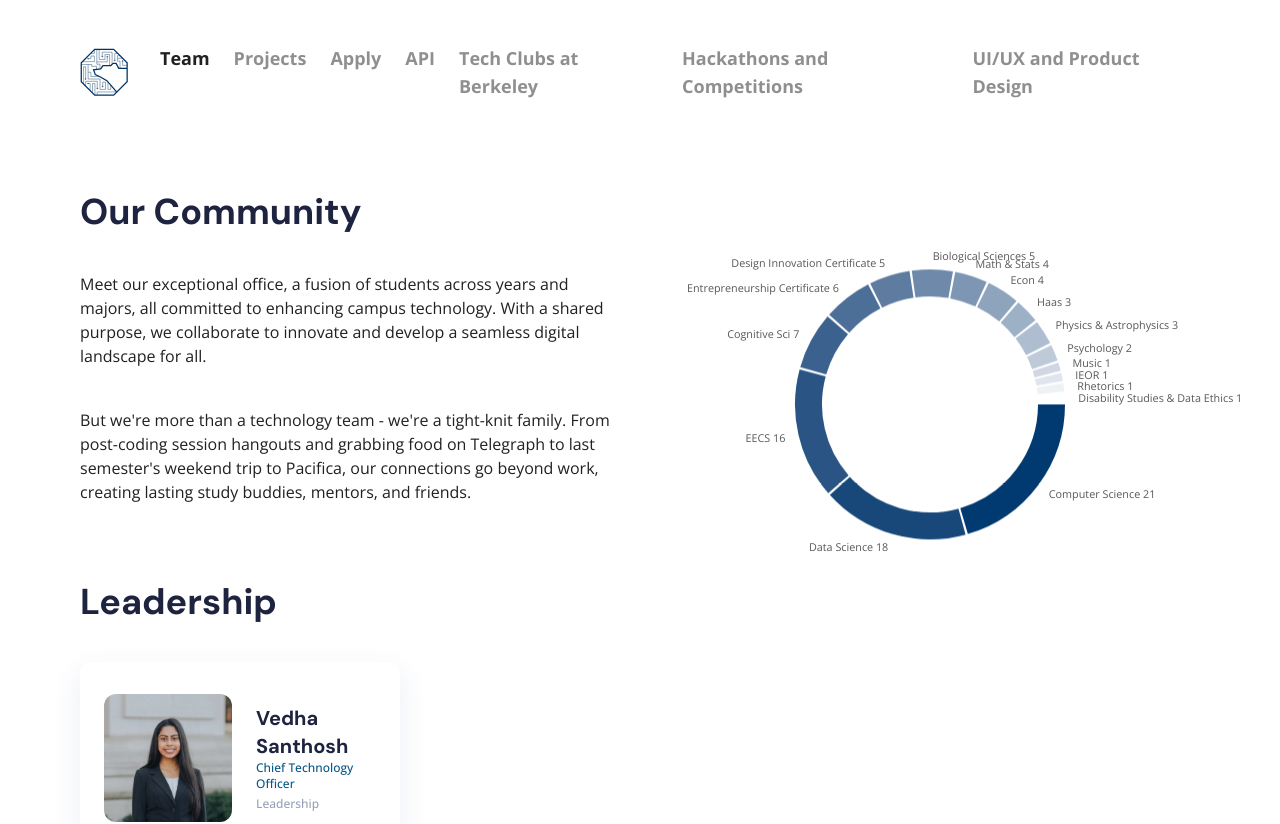
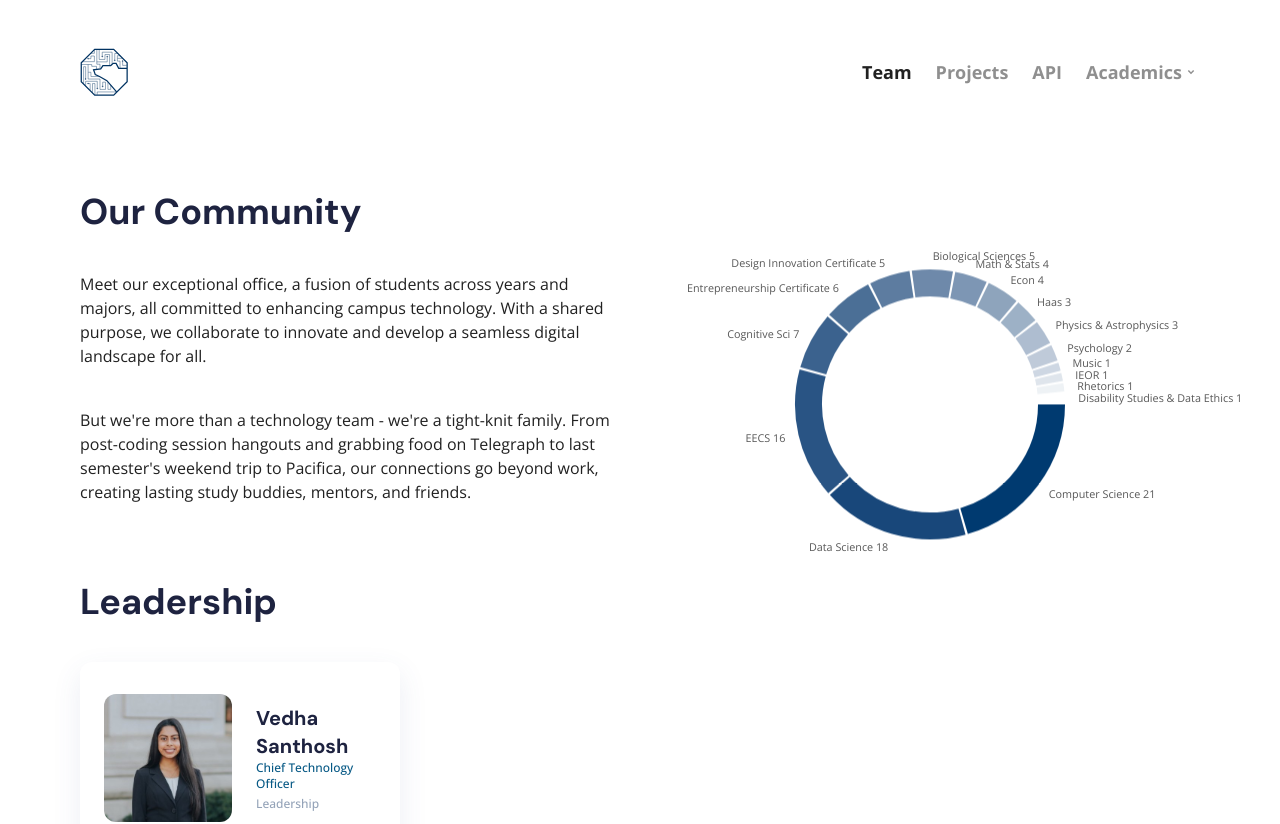
Before and after one commit to OCTO-Marketing/octo-react, a React (Create React App) app: page /team in a window 1280 px wide. Shown: the top 824 px of the page. Built offline with nearby package versions, Linux system fonts and the light colour scheme.

Commit message:
Nav bar, edures fix

```diff
--- a/src/App.tsx
+++ b/src/App.tsx
@@ -19,7 +19,13 @@ function App() {
             <Route path='/' element={<Navigation />}>
                 <Route index element={<Home />} />
                 {NAV_BAR_ITEMS.map((item) => {
-                    return <Route path={item.path} element={item.component()} />
+                    if (item.subItems) {
+                        return item.subItems.map((subItem) => {
+                            return <Route path={subItem.path} element={subItem.component!()} />
+                        })
+                    } else {
+                        return <Route path={item.path} element={item.component!()} />
+                    }
                 })}
                 <Route element={<NotFound />} />
             </Route>
--- /dev/null
+++ b/src/components/Components/Dropdown.component.tsx
@@ -0,0 +1,69 @@
+import * as React from "react";
+import { NavBarItem } from "data/navbaritems.data"
+import { useNavigate } from 'react-router-dom'
+import { RiArrowDropDownLine, RiArrowDropUpLine } from "react-icons/ri";
+
+export const Dropdown = ({items, children}: {
+    items: NavBarItem[],
+    children: string
+}) => {
+    const [isOpen, setIsOpen] = React.useState(false);
+    const btnRef = React.useRef<HTMLButtonElement>(null)
+    const toggleDropdown = () => {
+        setIsOpen(!isOpen);
+    };
+
+
+    const navigate = useNavigate()
+
+    React.useEffect(() => {
+
+        const closeDropdown = (e: any) => {
+            if (isOpen && !btnRef.current?.contains(e.target)) {
+                setIsOpen(false);
+            }
+        };
+
+        document.body.addEventListener('click', closeDropdown);
+        return () => document.body.removeEventListener('click', closeDropdown);
+    }, [isOpen]);
+
+    return (
+        <div className="relative inline-block">
+            <button
+                type="button"
+                className="inline-flex items-center"
+                onClick={toggleDropdown}
+                ref={btnRef}
+            >
+                {children}
+                {
+                    !isOpen
+                    ? <RiArrowDropDownLine />
+                    : <RiArrowDropUpLine />
+                }
+            </button>
+
+            {isOpen &&
+                <div className="origin-top-right absolute right-0 mt-2 w-44 rounded-lg shadow-lg bg-white ring-1 ring-black ring-opacity-5">
+                    <ul role="menu" aria-orientation="vertical" aria-labelledby={`${children}-menu`}>
+                        {items.map((item) => {
+                            const { path, label} = item
+                            return (
+                                <li
+                                    className={`cursor-pointer block px-4 py-2 text-sm text-gray-700 hover:bg-gray-100 transition-opacity duration-300`}
+                                    onClick={(e) => {
+                                        navigate(path)
+                                        toggleDropdown();
+                                    }}
+                                >
+                                    {label}
+                                </li>
+                            )
+                        })}
+                    </ul>
+                </div>
+            }
+        </div>
+    )
+}
--- a/src/components/Navigation/NavBar.tsx
+++ b/src/components/Navigation/NavBar.tsx
@@ -2,6 +2,7 @@ import { useState } from 'react'
 import { ReactComponent as OCTOLogo } from '../../assets/octo.svg'
 import { NAV_BAR_ITEMS } from '../../data/navbaritems.data'
 import { useLocation, useNavigate } from 'react-router-dom'
+import { Dropdown } from 'components/Components/Dropdown.component'
 
 const NavBar = () => {
     const [scrolled, setScrolled] = useState(false)
@@ -40,12 +41,16 @@ const NavBar = () => {
                 className='flex justify-between gap-6 font-bold text-lg'
             >
                 {NAV_BAR_ITEMS.map((item) => {
-                    const { path, label } = item
+                    const { path, label, subItems} = item
                     const selected = path === location
                     return (
                         <li
                             key={label}
-                            onClick={() => navigate(path)}
+                            onClick={() => {
+                                if (!subItems) {
+                                    navigate(path)
+                                }
+                            }}
                             className={`cursor-pointer ${
                                 selected
                                     ? 'opacity-100'
@@ -54,7 +59,11 @@ const NavBar = () => {
                                 label === 'API' && 'mb:hidden'
                             }`}
                         >
-                            {label}
+                            {
+                                subItems
+                                ? <Dropdown items={subItems}>{label}</Dropdown>
+                                : label
+                            }
                             {item.new && (
                                 <span className='inline-block ml-1 p-1 bg-accent rounded-md text-white uppercase text-base'>
                                     New
--- a/src/data/navbaritems.data.ts
+++ b/src/data/navbaritems.data.ts
@@ -1,10 +1,11 @@
 import APIDocs from '../pages/APIDocs/APIDocs.page'
-import Apply from '../pages/Apply.page'
+// import Apply from '../pages/Apply.page'
 import Projects from '../pages/Projects.page'
 import Team from '../pages/Team.page'
-import TechClubs from '../pages/TechClubs.page'
-import HacksAndComps from '../pages/HackathonsAndComps.page'
-import UIUXPD from '../pages/UIUXProductDesign.page'
+import EducationalResources from '../pages/Academics/EducationalResources.page'
+import HackathonsAndComps from '../pages/Academics/HackathonsAndComps.page'
+import TechClubs from '../pages/Academics/TechClubs.page'
+import UIUXProductDesign from '../pages/Academics/UIUXProductDesign.page'
 
 export interface NavBarItem {
     path: string
@@ -12,17 +13,23 @@ export interface NavBarItem {
     unavailable?: boolean
     active?: boolean
     new?: boolean
-    component: () => JSX.Element
+    subItems?: NavBarItem[]
+    component?: () => JSX.Element
 }
+
+export const ACADEMICS_ITEMS: NavBarItem[] = [
+    { path: '/academics/educationalresources', label: 'Educational Resources', component: EducationalResources },
+    { path: '/academics/hackathonsandcomps', label: 'Hackathons and Competitions', component: HackathonsAndComps },
+    { path: '/academics/techclubs', label: 'Tech Clubs', component: TechClubs },
+    { path: '/academics/uiuxproductdesign', label: 'UI/UX Product Design', component: UIUXProductDesign },
+]
 
 export const NAV_BAR_ITEMS: NavBarItem[] = [
     // { path: '/research-fair', label: 'Research Fair', component: ResearchFair },
     // { path: '/case-comp', label: 'Case Competition', component: CaseComp },
     { path: '/team', label: 'Team', component: Team },
     { path: '/projects', label: 'Projects', component: Projects },
-    { path: '/apply', label: 'Apply', component: Apply },
+    // { path: '/apply', label: 'Apply', component: Apply },
     { path: '/api', label: 'API', component: APIDocs },
-    { path: '/techclubs', label: 'Tech Clubs at Berkeley', component: TechClubs },
-    { path: '/hacksandcomps', label: 'Hackathons and Competitions', component: HacksAndComps},
-    { path: '/uiuxpd', label: 'UI/UX and Product Design', component: UIUXPD}
+    { path: '/academics', label: 'Academics', subItems: ACADEMICS_ITEMS},
 ]
--- a/src/pages/TechClubs.page.tsx
+++ b/src/pages/Academics/TechClubs.page.tsx
@@ -1,10 +1,10 @@
 import { link } from 'node:fs'
 import { PiCards } from 'react-icons/pi'
 import { useNavigate } from 'react-router-dom'
-import { CenterAlignColumns, TwoToOneGrid } from '../components/Layout/Columns.layout'
-import { WidePageLayout } from '../components/Layout/Page.layout'
+import { CenterAlignColumns, TwoToOneGrid } from '../../components/Layout/Columns.layout'
+import { WidePageLayout } from '../../components/Layout/Page.layout'
 import { TbLink } from 'react-icons/tb'
-import TECHCLUBS from '../data/berkeleytechclubs.json'
+import TECHCLUBS from '../../data/berkeleytechclubs.json'
 import React, { useState } from 'react';
 import { MultiSelect } from 'react-multi-select-component';
 
--- a/src/pages/HackathonsAndComps.page.tsx
+++ b/src/pages/Academics/UIUXProductDesign.page.tsx
@@ -1,22 +1,23 @@
+import { link } from 'node:fs'
 import { PiCards } from 'react-icons/pi'
 import { useNavigate } from 'react-router-dom'
-import { CenterAlignColumns, TwoToOneGrid } from '../components/Layout/Columns.layout'
-import { WidePageLayout } from '../components/Layout/Page.layout'
-import type { hackathonsAndCompsCard } from '../data/hackathonsandcomps'
-import hackathonsAndComps from '../data/hackathonsandcomps'
+import { CenterAlignColumns, TwoToOneGrid } from '../../components/Layout/Columns.layout'
+import { WidePageLayout } from '../../components/Layout/Page.layout'
+import type { UIUXPDCard } from '../../data/uiuxproductdesign'
+import UIUXPD from '../../data/uiuxproductdesign'
 import { TbLink } from 'react-icons/tb'
 
-const HackathonsAndComps = () => {
+const UIUXProductDesign = () => {
     return (
         <WidePageLayout>
             <div>
-                <h1>Hackathons And Competitions</h1>
+                <h1>UI/UX & Product Design</h1>
                 <h5 className='mt-4'>
-                    A curated list of various hackathons and competitions designed to provide students with opportunities for experiential learning and skill development.
+                    Accelerate your learning and elevate your skills in UI/UX and Product Design by engaging with the following resources.
                 </h5>
             </div>
             <TwoToOneGrid>
-                {hackathonsAndComps.map(({ resource_name, img_path, descriptions, link }) => {
+                {UIUXPD.map(({ resource_name, img_path, descriptions, link }) => {
                     return (
                         <Card
                             key={resource_name}
@@ -32,9 +33,9 @@ const HackathonsAndComps = () => {
     )
 }
 
-export default HackathonsAndComps
+export default UIUXProductDesign
 
-const Card = ({ resource_name, descriptions, img_path, link }: hackathonsAndCompsCard) => {
+const Card = ({ resource_name, descriptions, img_path, link }: UIUXPDCard) => {
     const navigate = useNavigate()
     return (
         <div
@@ -54,7 +55,7 @@ const Card = ({ resource_name, descriptions, img_path, link }: hackathonsAndComp
                     <p className='mt-2 mb-1 text-sm leading-6 font-medium'>
                         {descriptions}
                     </p>
-                    <TbLink className="text-accent list-none text-sm cursor-pointer whitespace-nowrap inline" /> <a className="text-accent list-none text-sm cursor-pointer whitespace-nowrap" href={link}>Link</a>
+                    <TbLink className="text-accent list-none text-sm cursor-pointer whitespace-nowrap inline" /> <a className="text-accent list-none text-sm cursor-pointer whitespace-nowrap" href={link} >Link</a>
                 </div>
             </CenterAlignColumns>
         </div>
```
Also changed, not shown: src/pages/Academics/EducationalResources.page.tsx (renamed from src/pages/UIUXProductDesign.page.tsx, +17 -14 lines), src/pages/Academics/HackathonsAndComps.page.tsx (renamed from src/pages/EducationalResources.page.tsx, +11 -12 lines).
